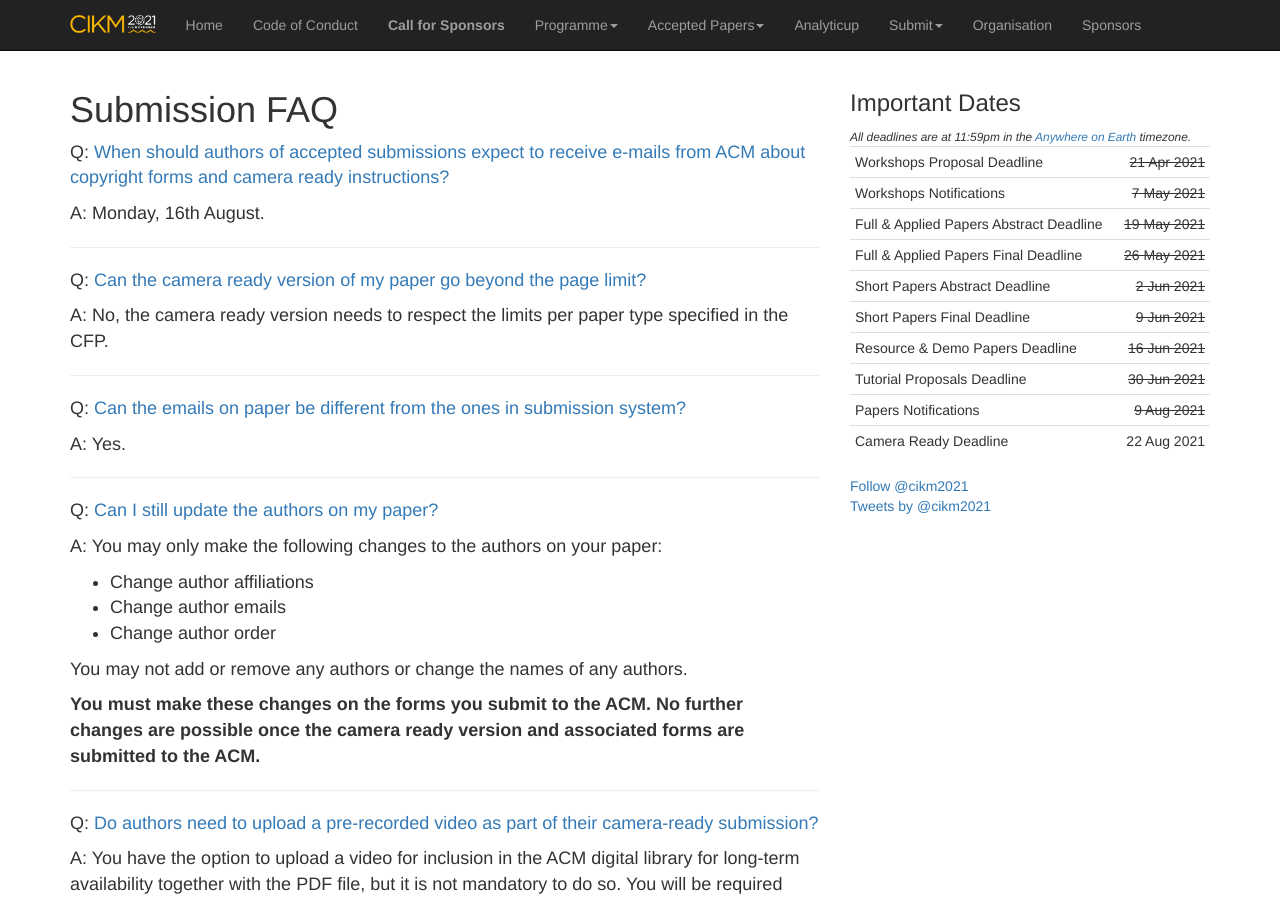
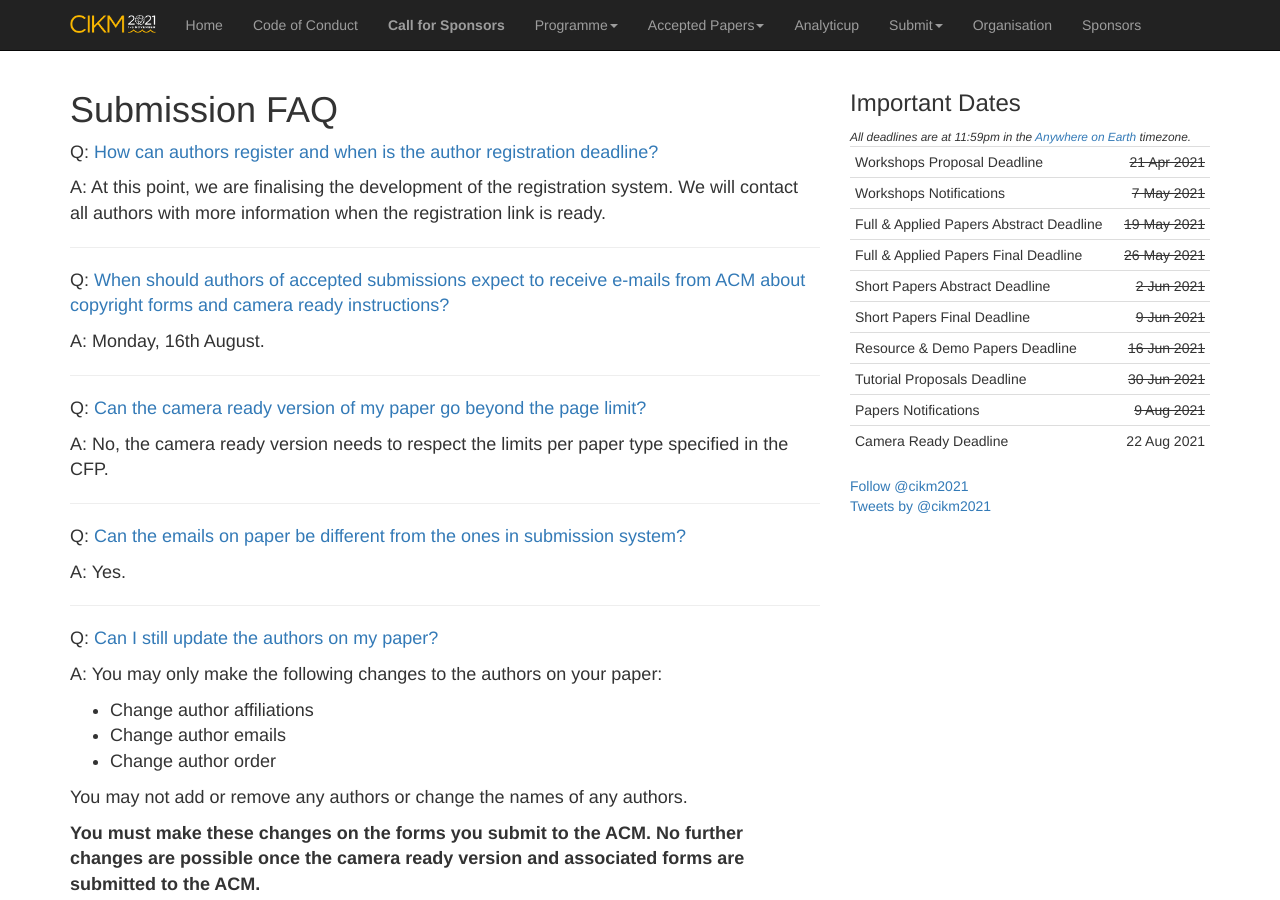
Before and after one commit to ielab/cikm2021-website, a Jekyll site: the page built from cfp/faq.md, in a window 1280 px wide and 900 px high. Built offline with Jekyll 4.4.1, drawn with Linux system fonts in a browser that asks for light colours; our own code applies the rules of GitHub Pages for plain Markdown files; comment, search, counter and statistics services are not loaded.

Commit message:
Update faq.md

```diff
--- a/cfp/faq.md
+++ b/cfp/faq.md
@@ -1,6 +1,11 @@
 # Submission FAQ
 
 
+Q: <a href="#faq-10" id="faq-15" class="anchor">How can authors register and when is the author registration deadline?</a>
+
+A: At this point, we are finalising the development of the registration system. We will contact all authors with more information when the registration link is ready.
+
+---
 Q: <a href="#faq-10" id="faq-10" class="anchor">When should authors of accepted submissions expect to receive e-mails from ACM about copyright forms and camera ready instructions?</a>
 
 A: Monday, 16th August.
```
